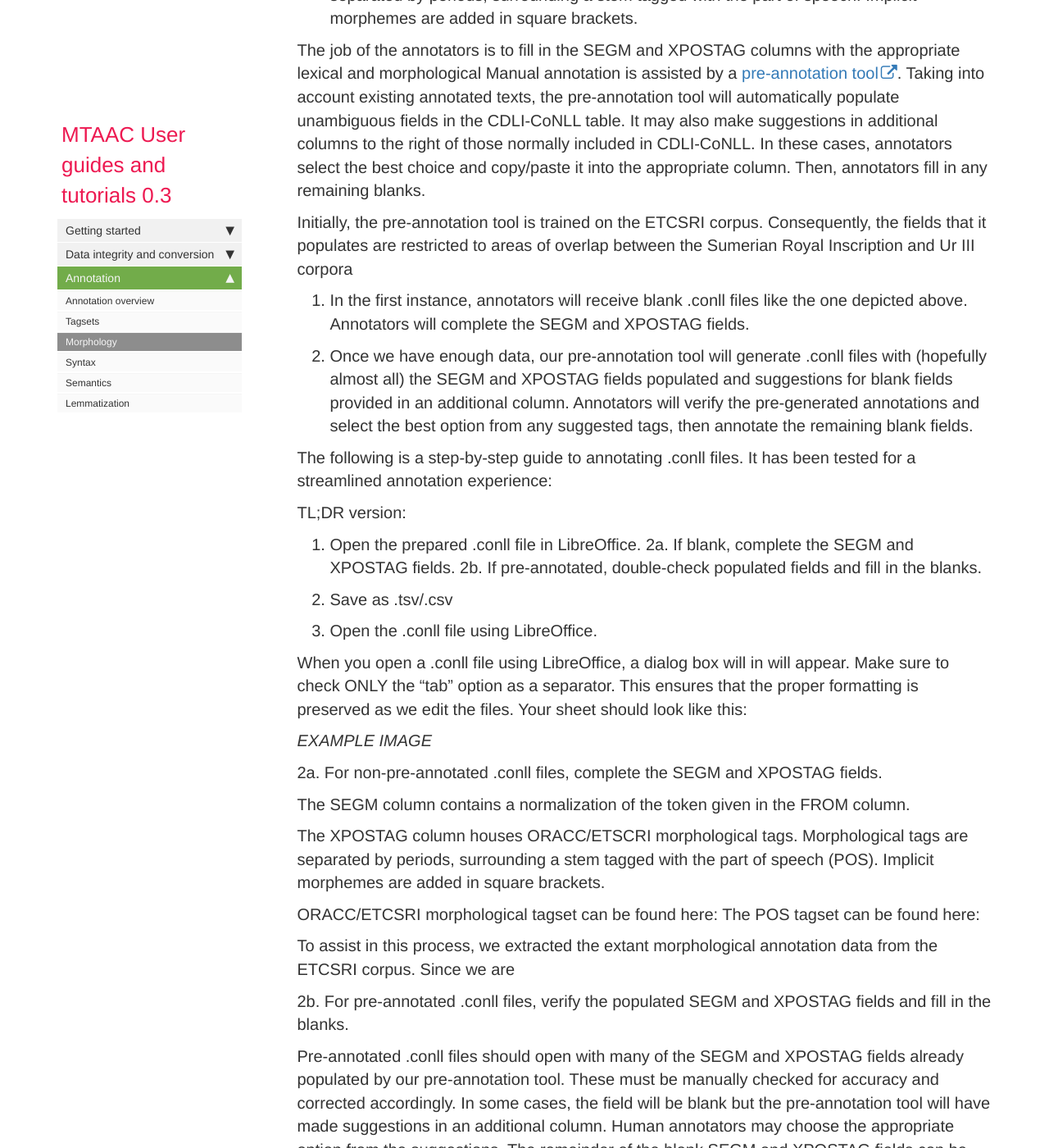
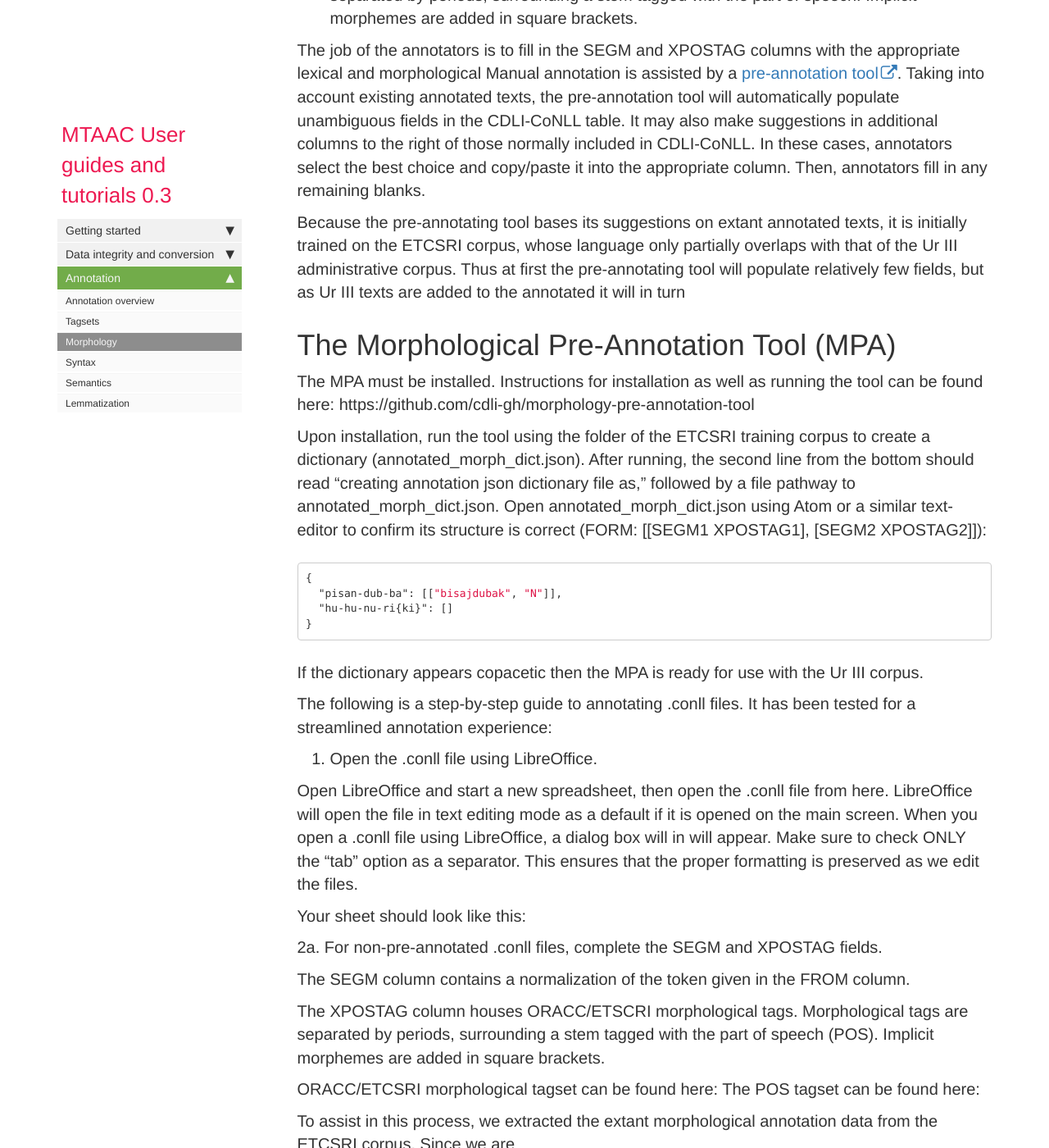
Before and after one commit to cdli-gh/cdli-gh.github.io, a Jekyll site: the page built from pages/guide/guide_morpology.md, in a window 1280 px wide and 1400 px high, scrolled down 926 px. Shown: the whole window at 82% size. Built offline with Jekyll 4.4.1, drawn with Linux system fonts in a browser that asks for light colours; nearby versions of some CDN libraries; comment, search, counter and statistics services are not loaded.

Commit message:
Update guide_morpology.md

````diff
--- a/pages/guide/guide_morpology.md
+++ b/pages/guide/guide_morpology.md
@@ -25,24 +25,34 @@ The CDLI-CoNLL tables contain the following columns:
 The job of the annotators is to fill in the SEGM and XPOSTAG columns with the appropriate lexical and morphological
 Manual annotation is assisted by a [pre-annotation tool](https://github.com/cdli-gh/morphology-pre-annotation-tool). Taking into account existing annotated texts, the pre-annotation tool will automatically populate unambiguous fields in the CDLI-CoNLL table. It may also make suggestions in additional columns to the right of those normally included in CDLI-CoNLL. In these cases, annotators select the best choice and copy/paste it into the appropriate column. Then, annotators fill in any remaining blanks.
 
-Initially, the pre-annotation tool is trained on the ETCSRI corpus. Consequently, the fields that it populates are restricted to areas of overlap between the Sumerian Royal Inscription and Ur III corpora
+Because the pre-annotating tool bases its suggestions on extant annotated texts, it is initially trained on the ETCSRI corpus, whose language only partially overlaps with that of the Ur III administrative corpus. Thus at first the pre-annotating tool will populate relatively few fields, but as Ur III texts are added to the annotated it will in turn
 
-1.	In the first instance, annotators will receive blank .conll files like the one depicted above. Annotators will complete the SEGM and XPOSTAG fields.
-2.	Once we have enough data, our pre-annotation tool will generate .conll files with (hopefully almost all) the SEGM and XPOSTAG fields populated and suggestions for blank fields provided in an additional column. Annotators will verify the pre-generated annotations and select the best option from any suggested tags, then annotate the remaining blank fields.
+
+
+# The Morphological Pre-Annotation Tool (MPA)
+
+The MPA must be installed. Instructions for installation as well as running the tool can be found here: https://github.com/cdli-gh/morphology-pre-annotation-tool
+
+Upon installation, run the tool using the folder of the ETCSRI training corpus to create a dictionary (annotated_morph_dict.json). After running, the second line from the bottom should read "creating annotation json dictionary file as," followed by a file pathway to annotated_morph_dict.json. Open annotated_morph_dict.json using Atom or a similar text-editor to confirm its structure is correct (FORM: [[SEGM1	XPOSTAG1], [SEGM2	XPOSTAG2]]):
+
+```json
+{
+  "pisan-dub-ba": [["bisajdubak", "N"]],
+  "hu-hu-nu-ri{ki}": []
+}
+```
+
+If the dictionary appears copacetic then the MPA is ready for use with the Ur III corpus.
 
 The following is a step-by-step guide to annotating .conll files. It has been tested for a streamlined annotation experience:
 
-TL;DR version:
-1. Open the prepared .conll file in LibreOffice.
-2a. If blank, complete the SEGM and XPOSTAG fields.
-2b. If pre-annotated, double-check populated fields and fill in the blanks.
-3. Save as .tsv/.csv
-
 1. Open the .conll file using LibreOffice.
 
-When you open a .conll file using LibreOffice, a dialog box will in will appear. Make sure to check ONLY the “tab” option as a separator. This ensures that the proper formatting is preserved as we edit the files. Your sheet should look like this:
+Open LibreOffice and start a new spreadsheet, then open the .conll file from here. LibreOffice will open the file in text editing mode as a default if it is opened on the main screen. When you open a .conll file using LibreOffice, a dialog box will in will appear. Make sure to check ONLY the “tab” option as a separator. This ensures that the proper formatting is preserved as we edit the files.
 
-*EXAMPLE IMAGE*
+
+
+Your sheet should look like this:
 
 2a. For non-pre-annotated .conll files, complete the SEGM and XPOSTAG fields.
 
````
